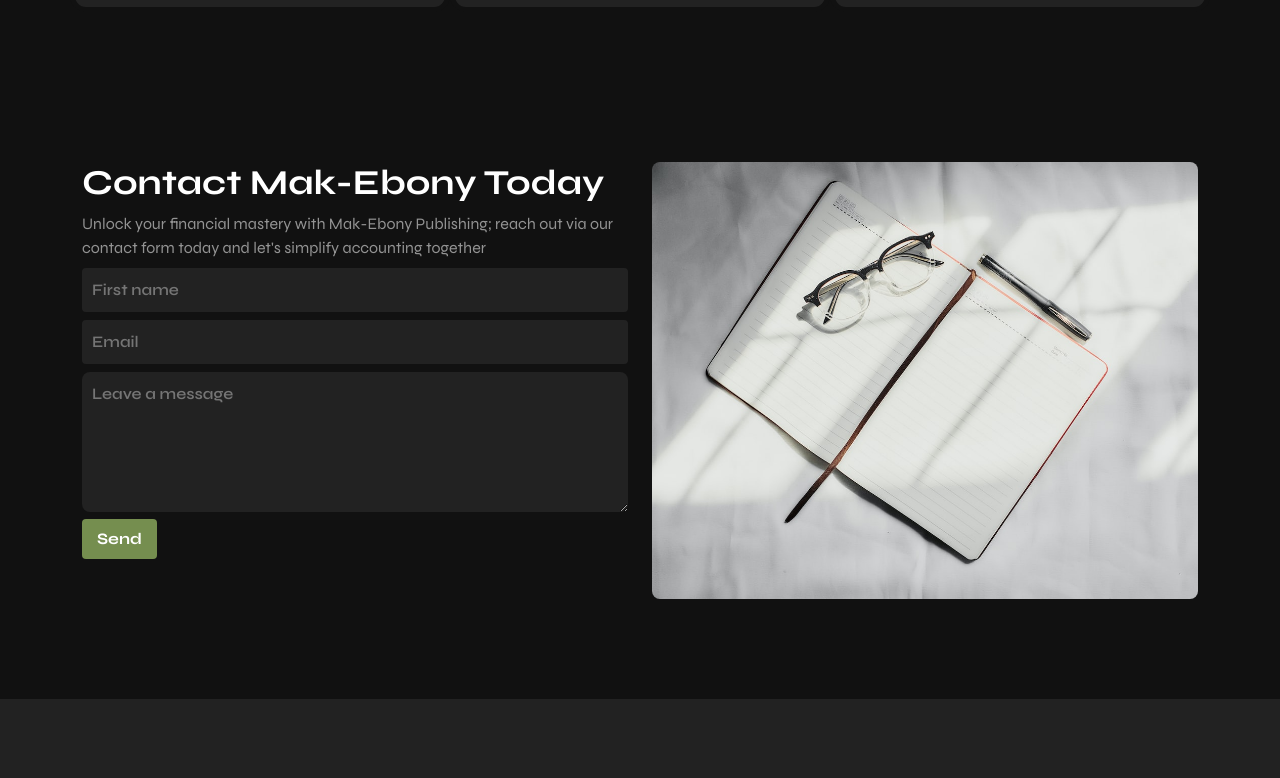
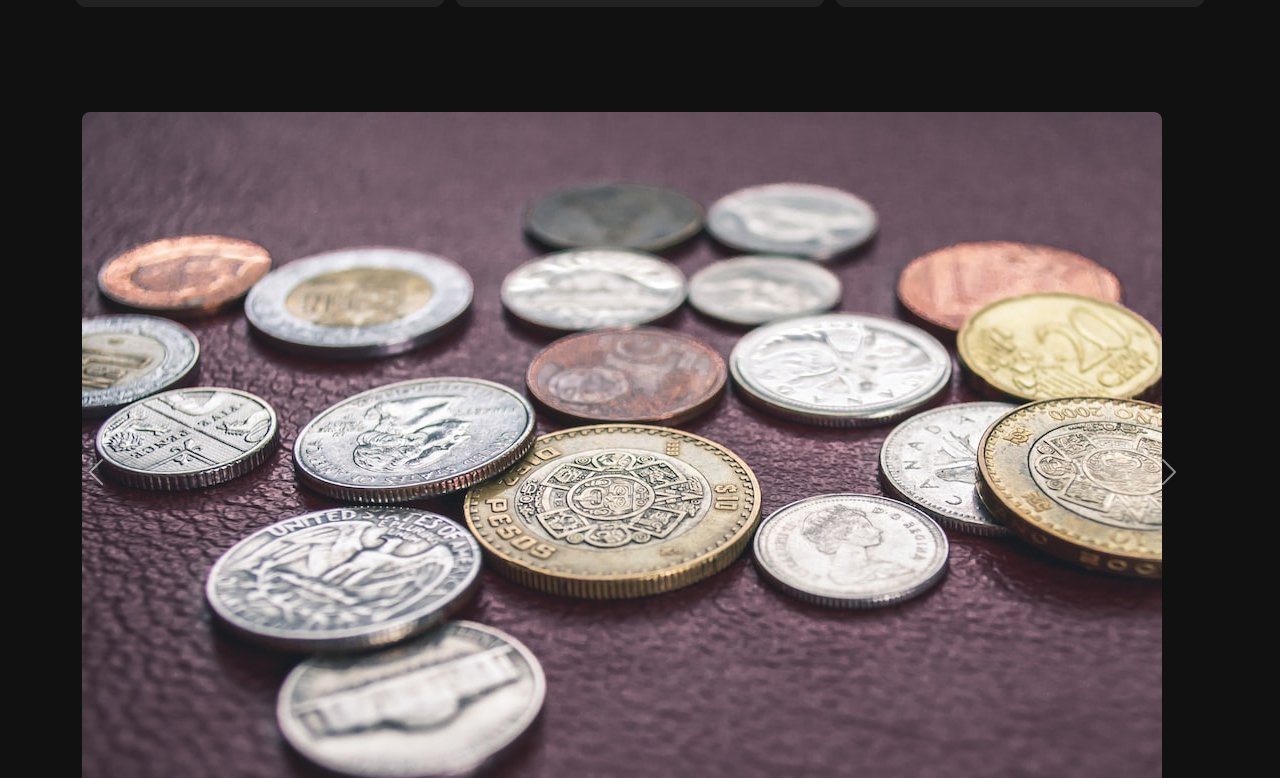
Before and after one commit to Highzik/mak-ebony-publishing, a React (Vite) app: page / in a window 1280 px wide. Shown: the part 3182-3960 px from the top of the page. Built offline with nearby package versions, Linux system fonts and the light colour scheme.

Commit message:
I added a carousel effect to give the project more appealing designs to the eyes

```diff
--- a/src/App.jsx
+++ b/src/App.jsx
@@ -7,6 +7,7 @@ import About from './components/About';
 import Testimonials from './components/Testimonials';
 import Contact from './components/Contact';
 import Footer from './components/Footer';
+import SlideInPage from './components/SlideInPage';
 
 function App() {
   return (
@@ -16,6 +17,7 @@ function App() {
       <Features />
       <About />
       <Testimonials />
+      <SlideInPage />
       <Contact />
       <Footer />
     </>
--- /dev/null
+++ b/src/components/SlideInPage.jsx
@@ -0,0 +1,30 @@
+import '/src/styles/slideinpage.css'
+const SlideInPage = () => {
+  return (
+    <div id="carouselExampleAutoplaying" className="carousel slide container-fluid" data-bs-ride="carousel">
+      <div className="carousel-inner container justify-content-center">
+        <div className="carousel-item active">
+          <img src="src/images/img-3.jpg" className="img-fluid logo-7" alt="" />
+        </div>
+        <div className="carousel-item">
+          <img src="src/images/img-2.jpg" className="img-fluid logo-8" alt="" />
+        </div>
+        <div className="carousel-item">
+          <img src="src/images/img-4.jpg" className="img-fluid logo-9" alt="" />
+        </div>
+      </div>
+      <div className="container justify-content-center">
+        <button className="carousel-control-prev" type="button" data-bs-target="#carouselExampleAutoplaying" data-bs-slide="prev">
+          <span className="carousel-control-prev-icon" aria-hidden="true"></span>
+          <span className="visually-hidden">Previous</span>
+        </button>
+        <button className="carousel-control-next" type="button" data-bs-target="#carouselExampleAutoplaying" data-bs-slide="next">
+          <span className="carousel-control-next-icon" aria-hidden="true"></span>
+          <span className="visually-hidden">Next</span>
+        </button>
+      </div>
+    </div>
+  )
+}
+
+export default SlideInPage
--- /dev/null
+++ b/src/styles/slideinpage.css
@@ -0,0 +1,5 @@
+.logo-7,
+.logo-8,
+.logo-9 {
+  border-radius: 8px;
+}
```
